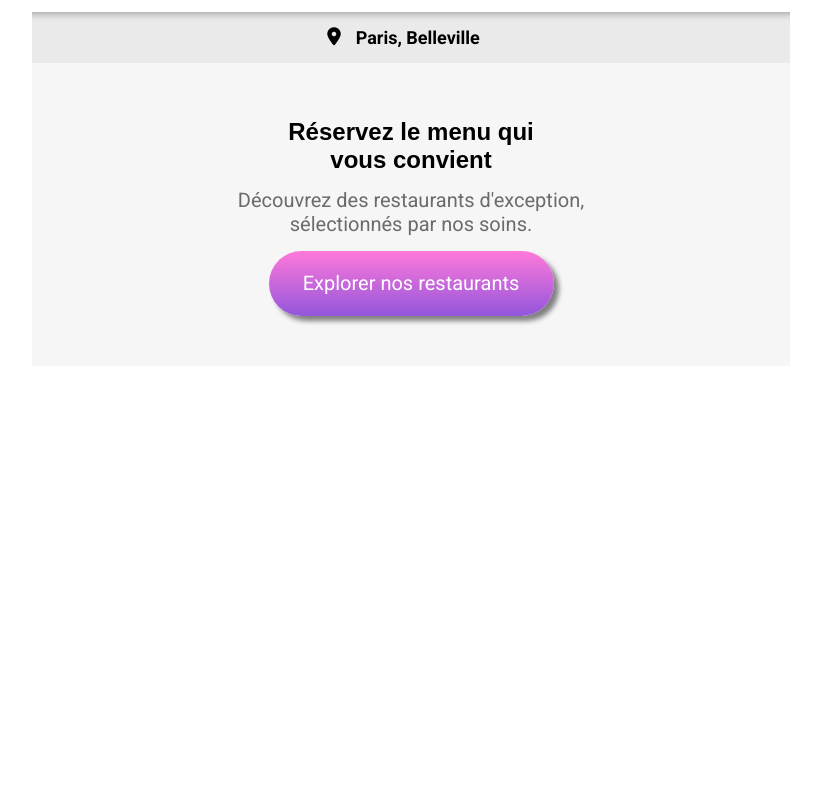
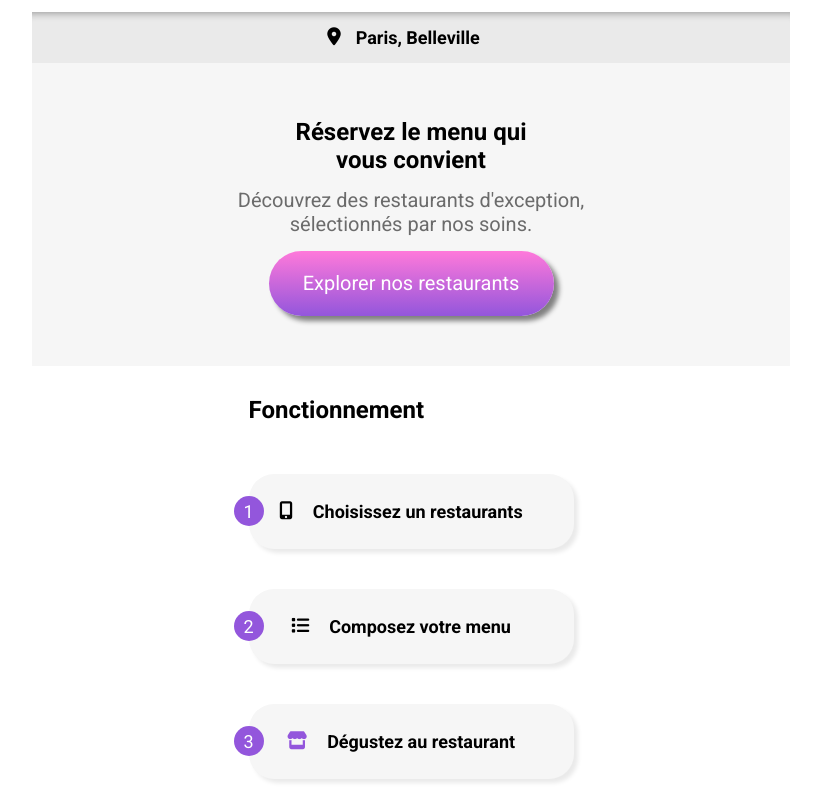
Before and after one commit to Nicolas9118/Projet_3, a website: page homepage.html in a window 1280 px wide. Shown: the part 53-852 px from the top of the page, without its empty margins (229-1050 px from the left). Before the commit the page ends 800 px from the top, so only its background shows below. Drawn offline with nearby package versions, Linux system fonts and the light colour scheme; files that its build step writes are made by us from their sources; a web font is replaced by a local one.

Commit message:
Ajout de la section Function

```diff
--- a/Sass/Base/_typography.scss
+++ b/Sass/Base/_typography.scss
@@ -10,3 +10,20 @@
     text-decoration: none;
     color: black;
 }
+
+ol{
+    list-style: none;
+
+    display: flex;
+    flex-direction: column;
+    justify-content: center;
+    align-items: center;
+}
+
+.sectiontitle{
+    font-size: 24px;
+    font-weight: bold;
+    width: 325px;
+
+    margin: 30px 0;
+}
--- /dev/null
+++ b/Sass/Components/_BtnFunction.scss
@@ -0,0 +1,45 @@
+.BtnFunction{
+    display: flex;
+    justify-content: center;
+    align-items: center;
+    width: 325px;
+    height: 75px;
+    border-radius: 25px;
+    background: $colour-fond;
+    box-shadow: 4px 4px 4px $colour-fond-where;
+    margin: 20px 0;
+
+    font-size: 18px;
+    font-weight: bold;
+
+    position: relative;
+
+    counter-increment: counterlist 1;
+
+    i{
+        margin: 0 20px 0 -20px;
+    }
+
+    &--3 i{
+        color: $colour-primary;
+    }
+
+    &::before{
+        content: counter(counterlist);
+        display: flex;
+        justify-content: center;
+        align-items: center;
+        width: 30px;
+        height: 30px;
+        border-radius: 100%;
+        background: $colour-primary;
+        color: #FFF;
+        font-weight: 500;
+
+
+        position: absolute;
+        top: 50%;
+        left: 0%;
+        transform: translate(-50%, -50%);
+    }
+}
--- a/Sass/Pages/_homepage.scss
+++ b/Sass/Pages/_homepage.scss
@@ -1,9 +1,8 @@
 .discovery{
     display: flex;
     flex-direction: column;
-}
 
-.where{
+    &__where{
         display: flex;
         justify-content: center;
         align-items: center;
@@ -17,6 +16,7 @@
 
         p{
             margin: 0 15px;
+        }
     }
 }
 
@@ -33,6 +33,7 @@
 
     &__title{
         font-size: 24px;
+        font-weight: bold;
         margin: 30px 0 7px 0;
     }
 
@@ -41,3 +42,9 @@
         color: $colour-font-grey;
     }
 }
+
+.function{
+    display: flex;
+    flex-direction: column;
+    align-items: center;
+}
--- a/Sass/main.scss
+++ b/Sass/main.scss
@@ -10,6 +10,7 @@
 @import "./Base/typography";
 /*  ----  Import des fichier scss du dossier Components ----  */
 @import"./Components/BtnPrincipal";
+@import"./Components/BtnFunction";
 /*  ----  Import des fichier scss du dossier Layout ----  */
 @import"./Layout/header";
 /*  ----  Import des fichier scss du dossier pages ----  */
--- a/homepage.html
+++ b/homepage.html
@@ -22,17 +22,17 @@
         </header>
 
         <section class="discovery">
-            <div class="where">
+            <div class="discovery__where">
                 <i class="fa-solid fa-location-dot"></i>
                 <p> Paris, Belleville </p>
             </div>
 
             <div class="explore">
-                <h1 class="explore__title">
+                <p class="explore__title">
                     Réservez le menu qui
                     <br/>
                     vous convient
-                </h1>
+                </p>
                 <p class="explore__undertitle">
                     Découvrez des restaurants d'exception,
                     <br/>
@@ -44,6 +44,28 @@
                 </a>
             </div>
         </section>
+
+        <section class="function">
+            <p class="sectiontitle"> Fonctionnement </p>
+
+            <ol class="function__list">
+                <li class="BtnFunction BtnFunction--1">
+                    <i class="fa-solid fa-mobile-screen-button"></i>
+                    Choisissez un restaurants
+                </li>
+
+                <li class="BtnFunction BtnFunction--2">
+                    <i class="fa-solid fa-list"></i>
+                    Composez votre menu
+                </li>
+
+                <li class="BtnFunction BtnFunction--3">
+                    <i class="fa-solid fa-store"></i>
+                    Dégustez au restaurant
+                </li>
+            </ol>
+
+        </section>
     </body>
 
 </html>
```
Lines whose indentation alone changed are shown as unchanged.
